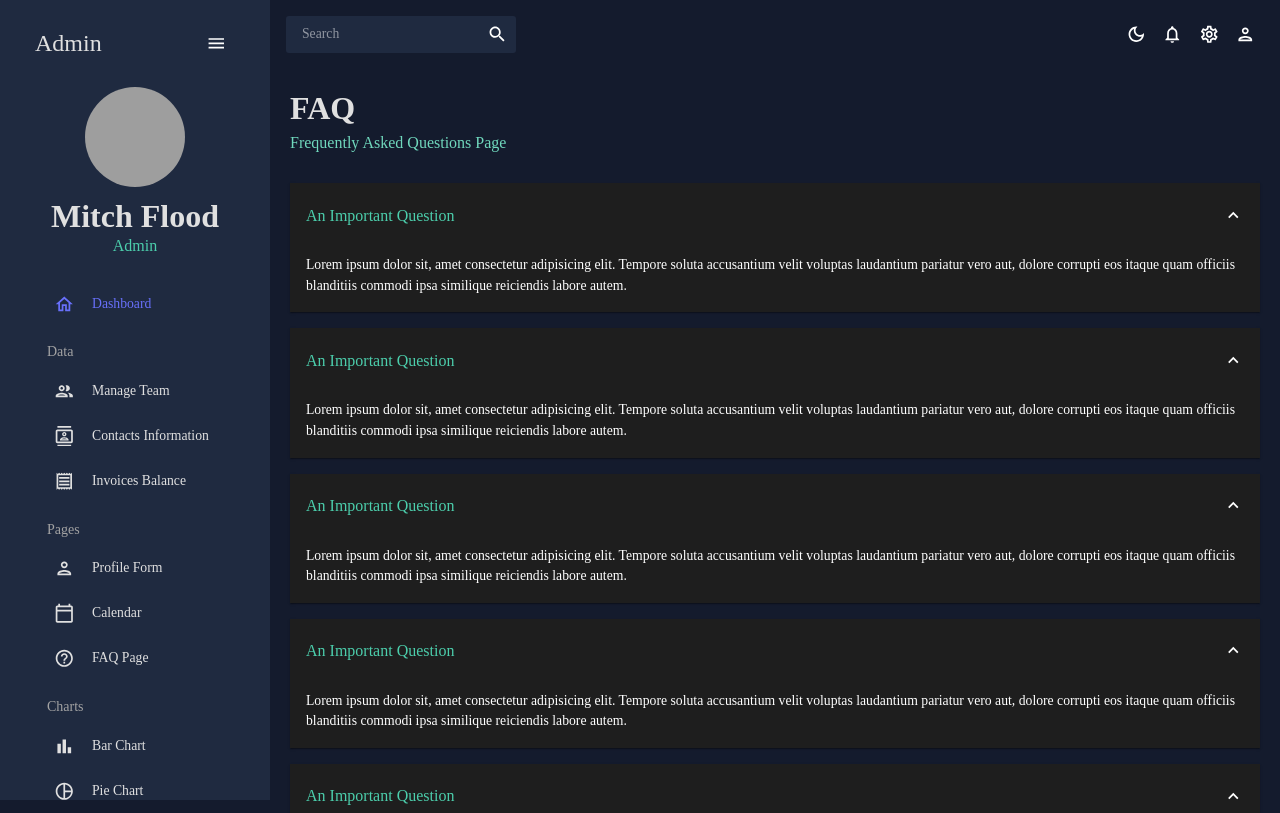
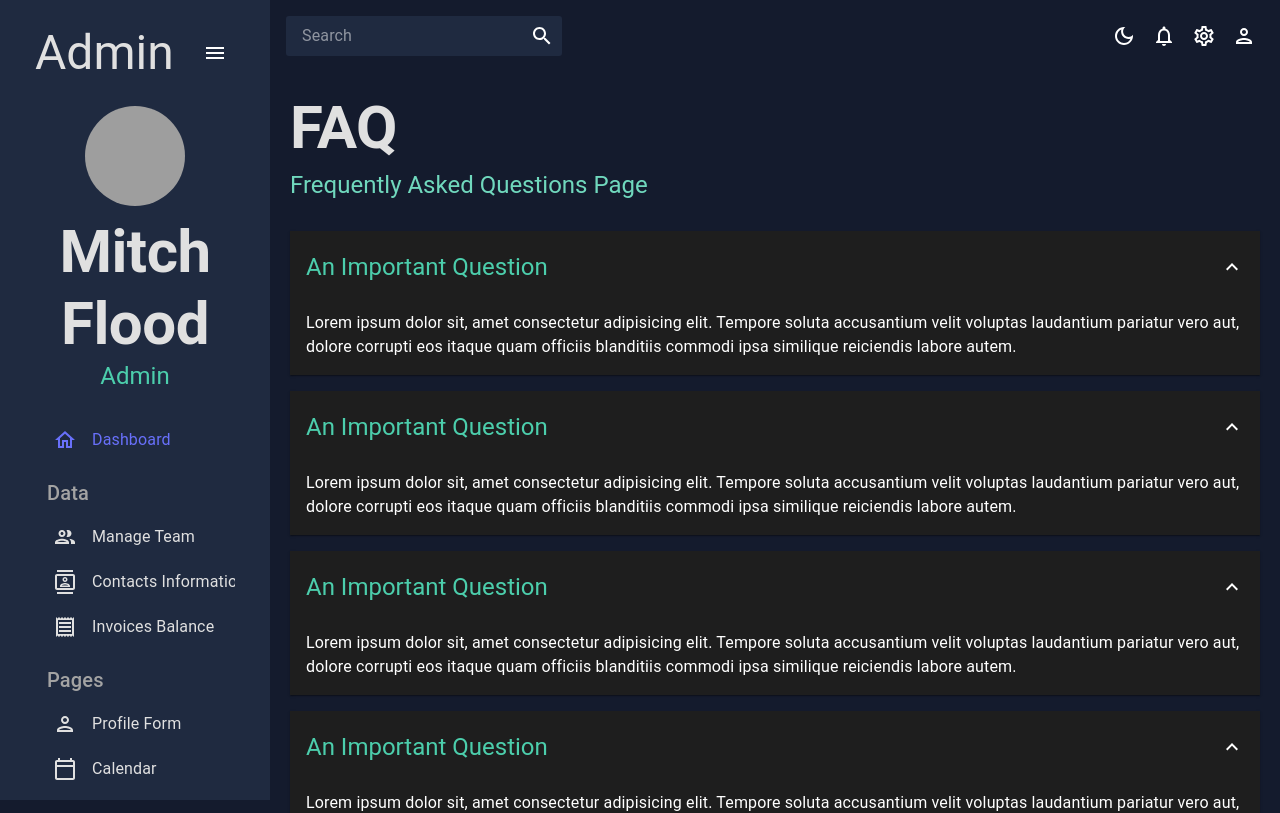
Before and after one commit to paxton44/react-dashboard, a React (Create React App) app: page /faq in a window 1280 px wide. Shown: the top 813 px of the page. Built offline with nearby package versions, Linux system fonts and the light colour scheme; grey boxes are pictures that could not be loaded.

Commit message:
changed font family

```diff
--- a/src/theme.js
+++ b/src/theme.js
@@ -163,31 +163,31 @@ export const themeSettings = (mode) => {
             }),
       },
             // Typography Settings
-            typography: {
-                fontFamily: ["Source Sans 3", "sans-serif"].join(","),
+            Typography: {
+                fontFamily: ["Open Sans", "sans-serif"].join(","),
                 fontSize: 12,
                 h1: {
-                    fontFamily: ["Source Sans 3", "sans-serif"].join(","),
+                    fontFamily: ["Open Sans", "sans-serif"].join(","),
                     fontSize: 40,
                 },
                 h2: {
-                    fontFamily: ["Source Sans 3", "sans-serif"].join(","),
+                    fontFamily: ["Open Sans", "sans-serif"].join(","),
                     fontSize: 32,
                 },
                 h3: {
-                    fontFamily: ["Source Sans 3", "sans-serif"].join(","),
+                    fontFamily: ["Open Sans 3", "sans-serif"].join(","),
                     fontSize: 24,
                 },
                 h4: {
-                    fontFamily: ["Source Sans 3", "sans-serif"].join(","),
+                    fontFamily: ["Open Sans", "sans-serif"].join(","),
                     fontSize: 20,
                 },
                 h5: {
-                    fontFamily: ["Source Sans 3", "sans-serif"].join(","),
+                    fontFamily: ["Open Sans", "sans-serif"].join(","),
                     fontSize: 16,
                 },
                 h6: {
-                    fontFamily: ["Source Sans 3", "sans-serif"].join(","),
+                    fontFamily: ["Open Sans", "sans-serif"].join(","),
                     fontSize: 14,
                 },
             },
```
